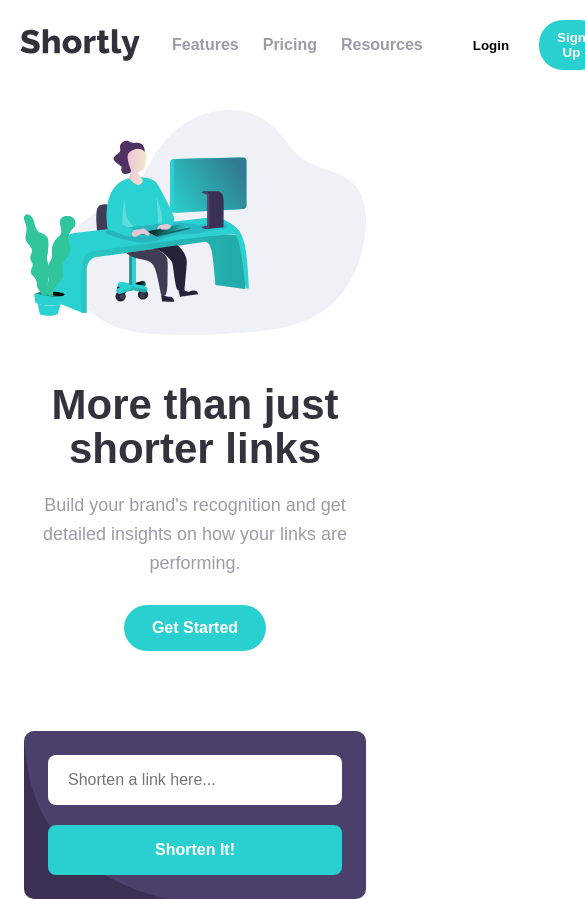
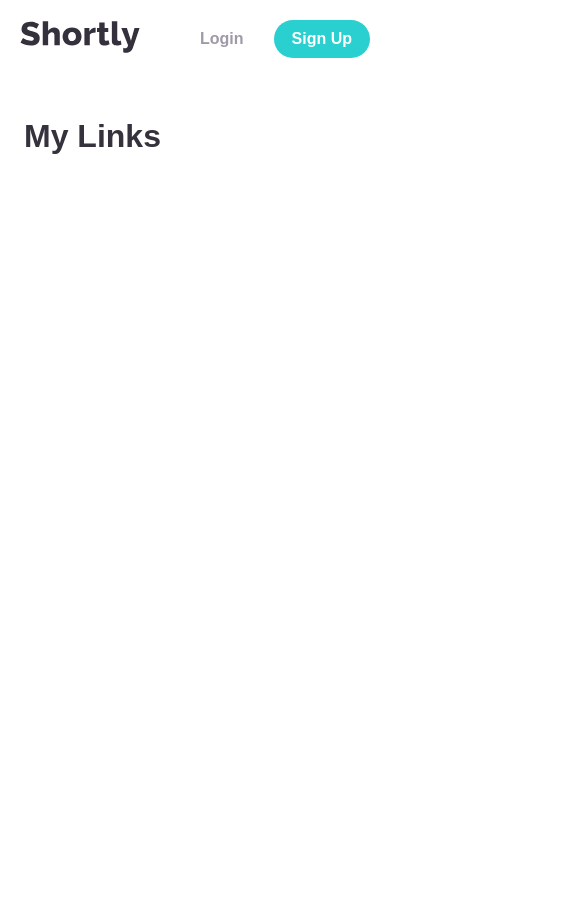
Before and after one commit to Oussama-ay/urlshortener, a React (Vite) app in the folder frontend/: page /my-links in a window 390 px wide. Shown: the whole page, 585 px wide, since content can reach past the window. After the commit the page ends 844 px from the top, so only its background shows below. Built offline with nearby package versions, Linux system fonts and the light colour scheme.

Commit message:
feat: add frontend routing for authentication pages

```diff
--- a/frontend/package.json
+++ b/frontend/package.json
@@ -11,7 +11,8 @@
   },
   "dependencies": {
     "react": "^19.2.8",
-    "react-dom": "^19.2.8"
+    "react-dom": "^19.2.8",
+    "react-router-dom": "^7.18.4"
   },
   "devDependencies": {
     "@eslint/js": "^10.0.1",
--- a/frontend/src/App.css
+++ b/frontend/src/App.css
@@ -34,7 +34,7 @@
   font-weight: 600;
 }
 
-nav button {
+nav .nav-action {
   border: none;
   background: none;
   padding: 10px 18px;
@@ -42,7 +42,7 @@
   cursor: pointer;
 }
 
-nav button:last-child {
+nav .nav-signup {
   background: #2acfcf;
   color: white;
   border-radius: 24px;
@@ -195,8 +195,17 @@
     padding: 20px;
   }
 
-  nav > div {
+  nav {
+    flex-wrap: wrap;
+    gap: 16px;
+  }
+
+  nav > div:first-of-type {
     display: none;
+  }
+
+  nav > div:last-of-type {
+    margin-left: auto;
   }
 
   .hero {
@@ -242,3 +251,9 @@
     width: 100%;
   }
 }
+
+.page-content {
+  max-width: 1100px;
+  margin: 40px auto;
+  padding: 0 24px;
+}
--- a/frontend/src/App.tsx
+++ b/frontend/src/App.tsx
@@ -1,15 +1,20 @@
-import Navbar from "./components/Navbar";
-import Hero from "./components/Hero";
-import ShortenForm from "./components/ShortenForm";
+import { BrowserRouter, Route, Routes } from "react-router-dom";
+import HomePage from "./pages/HomePage";
+import LoginPage from "./pages/LoginPage";
+import RegisterPage from "./pages/RegisterPage";
+import MyLinksPage from "./pages/MyLinksPage";
 import "./App.css";
 
 function App() {
   return (
-    <>
-      <Navbar />
-      <Hero />
-      <ShortenForm />
-    </>
+    <BrowserRouter>
+      <Routes>
+        <Route path="/" element={<HomePage />} />
+        <Route path="/login" element={<LoginPage />} />
+        <Route path="/register" element={<RegisterPage />} />
+        <Route path="/my-links" element={<MyLinksPage />} />
+      </Routes>
+    </BrowserRouter>
   );
 }
 
--- a/frontend/src/components/Navbar.tsx
+++ b/frontend/src/components/Navbar.tsx
@@ -1,17 +1,22 @@
+import { Link } from "react-router-dom";
+
 function Navbar() {
   return (
     <nav>
-      <img src="/images/logo.svg" alt="Shortly" />
+      <Link to="/" aria-label="Shortly home">
+        <img src="/images/logo.svg" alt="Shortly" />
+      </Link>
 
       <div>
         <a href="#">Features</a>
         <a href="#">Pricing</a>
         <a href="#">Resources</a>
+        <Link to="/my-links">My Links</Link>
       </div>
 
       <div>
-        <button>Login</button>
-        <button>Sign Up</button>
+        <Link className="nav-action" to="/login">Login</Link>
+        <Link className="nav-action nav-signup" to="/register">Sign Up</Link>
       </div>
     </nav>
   );
--- /dev/null
+++ b/frontend/src/pages/HomePage.tsx
@@ -0,0 +1,15 @@
+import Navbar from "../components/Navbar";
+import Hero from "../components/Hero";
+import ShortenForm from "../components/ShortenForm";
+
+function HomePage() {
+  return (
+    <>
+      <Navbar />
+      <Hero />
+      <ShortenForm />
+    </>
+  );
+}
+
+export default HomePage;
--- /dev/null
+++ b/frontend/src/pages/LoginPage.tsx
@@ -0,0 +1,14 @@
+import Navbar from "../components/Navbar";
+
+function LoginPage() {
+  return (
+    <>
+      <Navbar />
+      <main className="page-content">
+        <h1>Login</h1>
+      </main>
+    </>
+  );
+}
+
+export default LoginPage;
--- /dev/null
+++ b/frontend/src/pages/MyLinksPage.tsx
@@ -0,0 +1,14 @@
+import Navbar from "../components/Navbar";
+
+function MyLinksPage() {
+  return (
+    <>
+      <Navbar />
+      <main className="page-content">
+        <h1>My Links</h1>
+      </main>
+    </>
+  );
+}
+
+export default MyLinksPage;
--- /dev/null
+++ b/frontend/src/pages/RegisterPage.tsx
@@ -0,0 +1,14 @@
+import Navbar from "../components/Navbar";
+
+function RegisterPage() {
+  return (
+    <>
+      <Navbar />
+      <main className="page-content">
+        <h1>Register</h1>
+      </main>
+    </>
+  );
+}
+
+export default RegisterPage;
```
Also changed, not shown: frontend/vercel.json (added), 1 other file (tests, documents, lock files or other folders).
